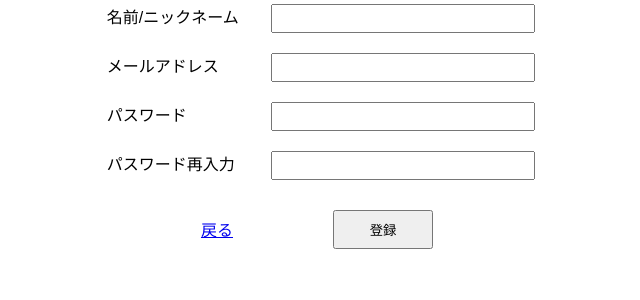
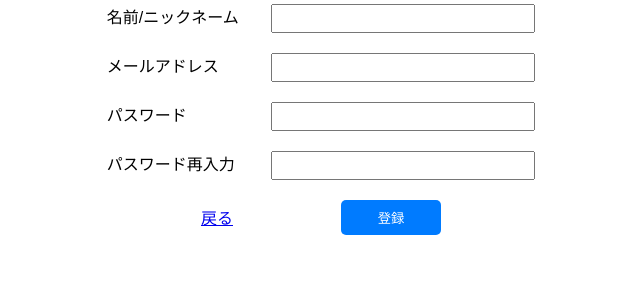
Before and after one commit to kao0219/schedule-manage, a Django app: page /signup/ in a window 1280 px wide. Shown: the part 189-489 px from the top of the page, without its empty margins (319-959 px from the left). Run offline with Django 5.2, Linux system fonts and the light colour scheme.

Commit message:
通常新規登録画面のボタン調整

```diff
--- a/schedule_manage/app/templates/signup.html
+++ b/schedule_manage/app/templates/signup.html
@@ -3,6 +3,7 @@
 <head>
     <meta charset="UTF-8">
     <style>
+        /*戻ると登録ボタンの配置*/
         .form-buttons {
             width: 240px;
             display: flex;
@@ -18,8 +19,13 @@
             font-size: 16px;
         }
 
-        .register-btn {
+        button.signup-btn {
             width: 100px;
+            background-color: #007BFF;
+            color: white;
+            border: none;
+            border-radius: 5px;
+            display: block;
             padding: 8px;
             margin-left: 100px;
         }
@@ -49,12 +55,12 @@
             padding: 5px;
         }
 
-        button {
+        {% comment %} button {
             width: 30%;
             padding: 5px;
             display: block;
             margin: 10px auto;
-        }
+        } {% endcomment %}
 
         .link {
             text-align: center;
@@ -92,7 +98,7 @@
 
         <div class="form-buttons">
             <a href="{% url 'app:login' %}" class="back-link">戻る</a>
-            <button type="submit" class="register-btn">登録</button>
+            <button type="submit" class="signup-btn">登録</button>
         </div>
 
     </form>
```
